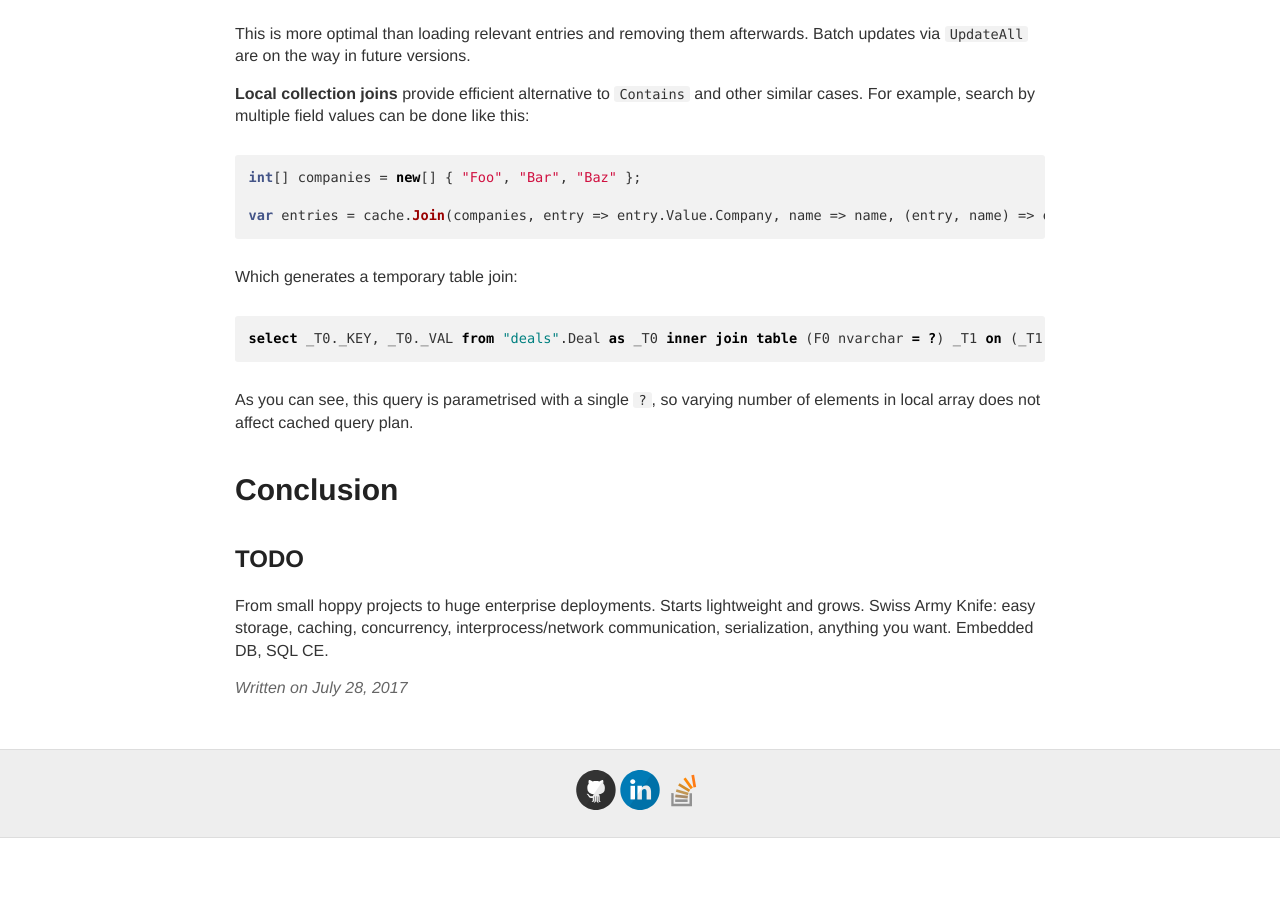
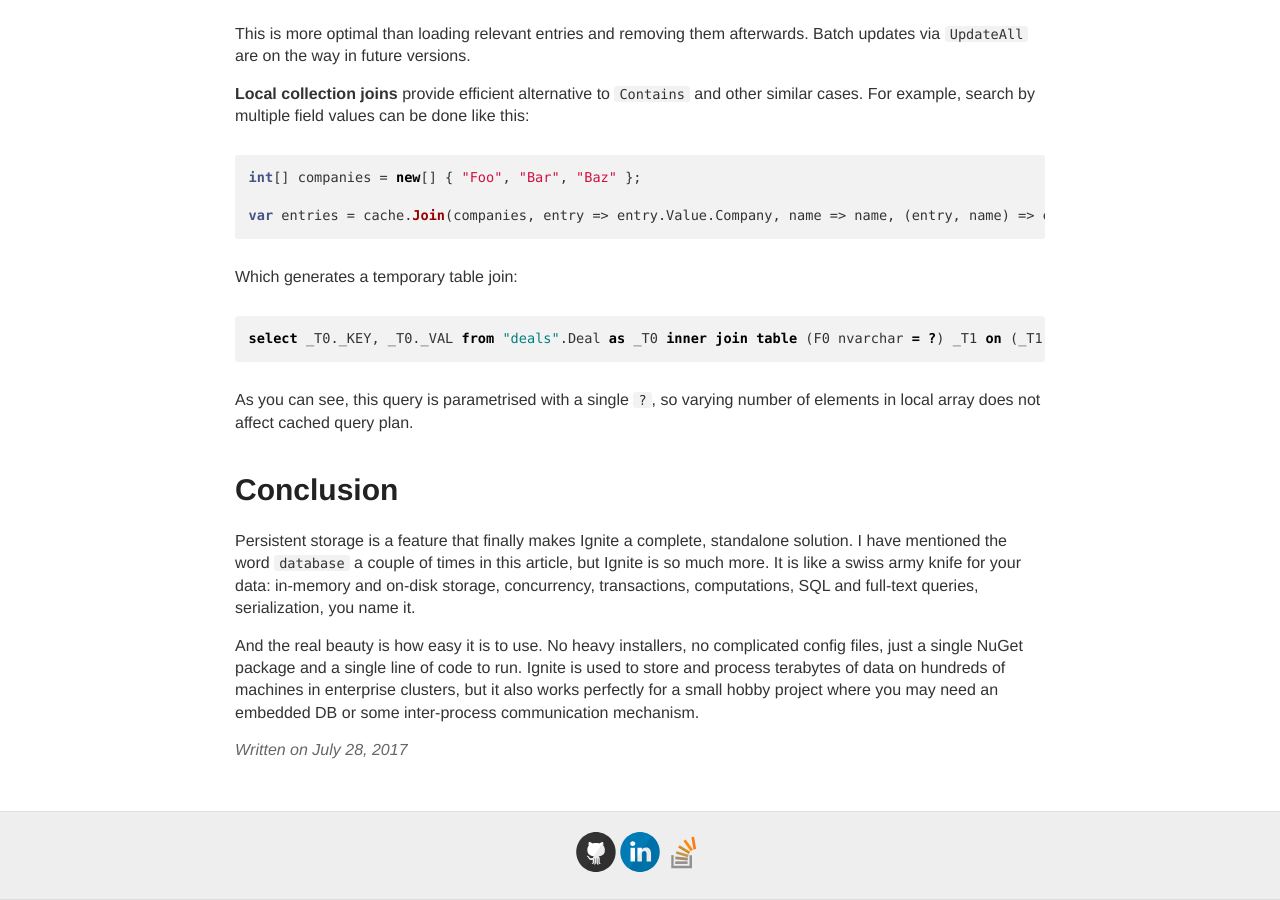
Before and after one commit to ptupitsyn/ptupitsyn.github.io, a Jekyll site: the page built from _posts/2017-07-28-Whats-New-In-Ignite-Net-2.1.md, in a window 1280 px wide and 900 px high, scrolled down 3440 px. Built offline with Jekyll 4.4.1, drawn with Linux system fonts in a browser that asks for light colours; comment, search, counter and statistics services are not loaded; before the commit the page ends 4278 px from its top, so only the background shows below that.

Commit message:
all done?

```diff
--- a/_posts/2017-07-28-Whats-New-In-Ignite-Net-2.1.md
+++ b/_posts/2017-07-28-Whats-New-In-Ignite-Net-2.1.md
@@ -145,8 +145,8 @@ select _T0._KEY, _T0._VAL from "deals".Deal as _T0 inner join table (F0 nvarchar
 As you can see, this query is parametrised with a single `?`, so varying number of elements in local array does not affect cached query plan.
 
 # Conclusion
-## TODO
 
-From small hoppy projects to huge enterprise deployments. Starts lightweight and grows.
-Swiss Army Knife: easy storage, caching, concurrency, interprocess/network communication, serialization, anything you want.
-Embedded DB, SQL CE.
+Persistent storage is a feature that finally makes Ignite a complete, standalone solution.
+I have mentioned the word `database` a couple of times in this article, but Ignite is so much more. It is like a swiss army knife for your data: in-memory and on-disk storage, concurrency, transactions, computations, SQL and full-text queries, serialization, you name it.
+
+And the real beauty is how easy it is to use. No heavy installers, no complicated config files, just a single NuGet package and a single line of code to run. Ignite is used to store and process terabytes of data on hundreds of machines in enterprise clusters, but it also works perfectly for a small hobby project where you may need an embedded DB or some inter-process communication mechanism.
```
